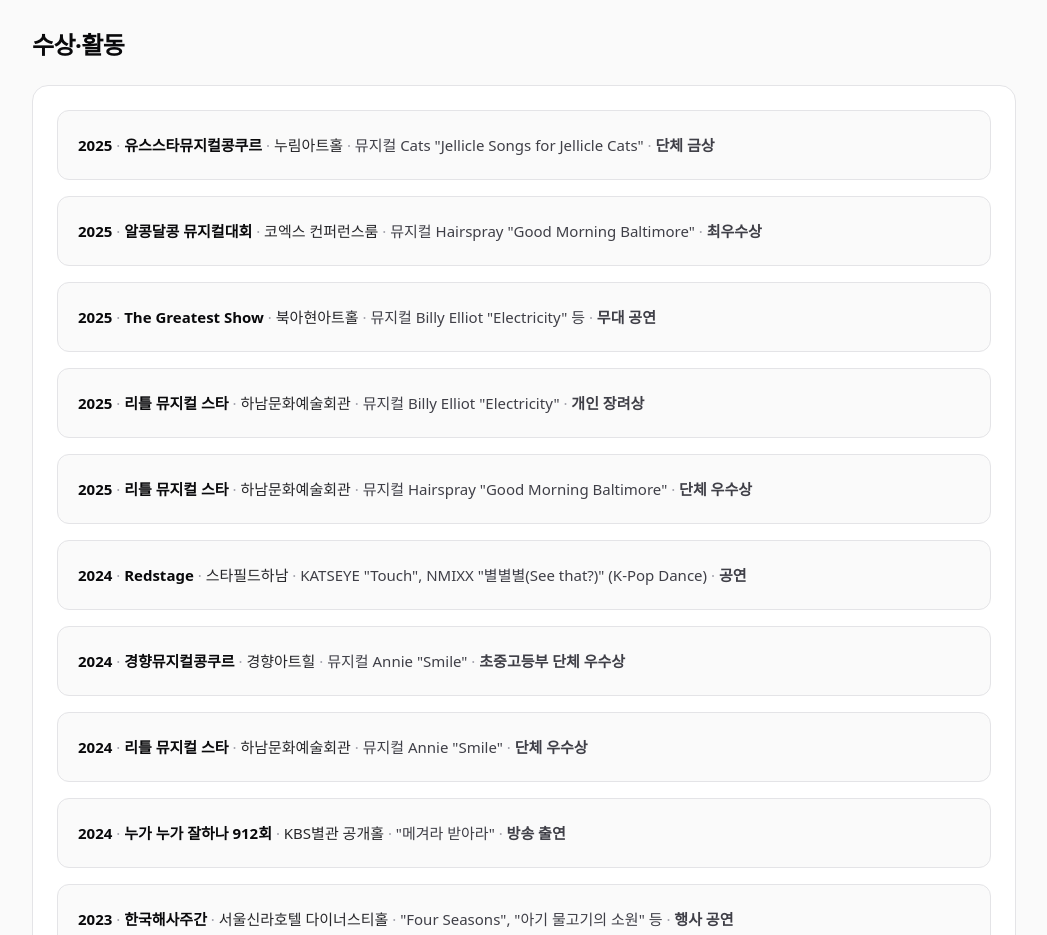
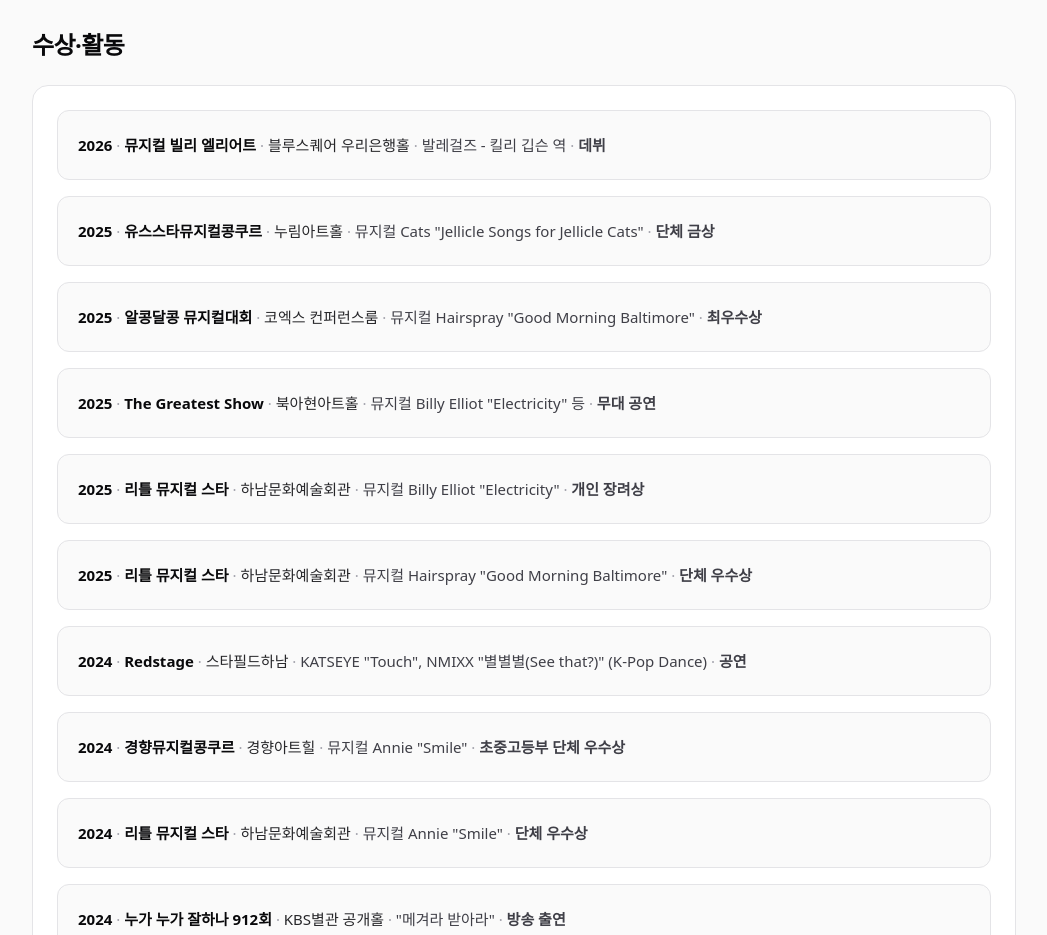
Before and after one commit to Jeonyomi/jaei-web, a Next.js app: page / in a window 1280 px wide. Shown: the part 4760-5695 px from the top of the page, without its empty margins (116-1163 px from the left). Built offline with nearby package versions, Linux system fonts and the light colour scheme.

Commit message:
Add debut activity entry for Billy Elliot

```diff
--- a/src/content/content.ts
+++ b/src/content/content.ts
@@ -163,6 +163,13 @@
     note: "주요 수상 및 활동 이력을 모아둔 섹션입니다. 공식 발표/프로그램 기준으로 업데이트됩니다.",
     items: [
       {
+        year: "2026",
+        event: "뮤지컬 빌리 엘리어트",
+        venue: "블루스퀘어 우리은행홀",
+        piece: "발레걸즈 - 킬리 깁슨 역",
+        result: "데뷔",
+      },
+      {
         year: "2025",
         event: "유스스타뮤지컬콩쿠르",
         venue: "누림아트홀",
```
